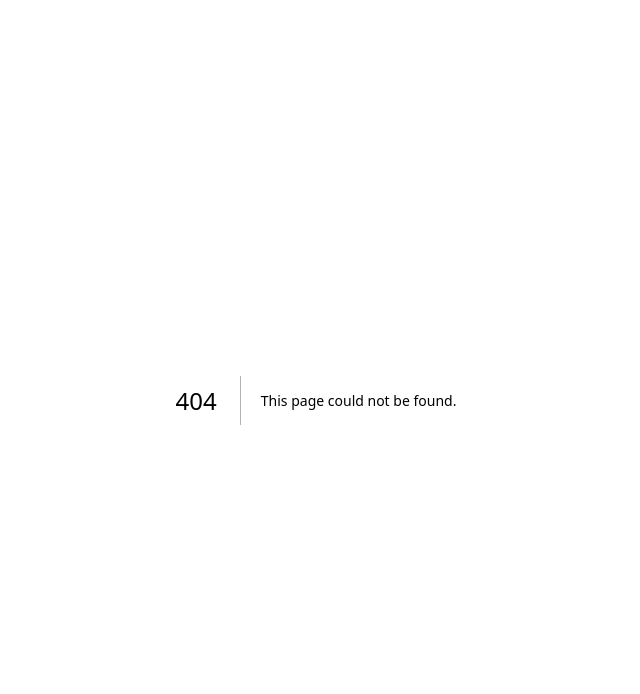
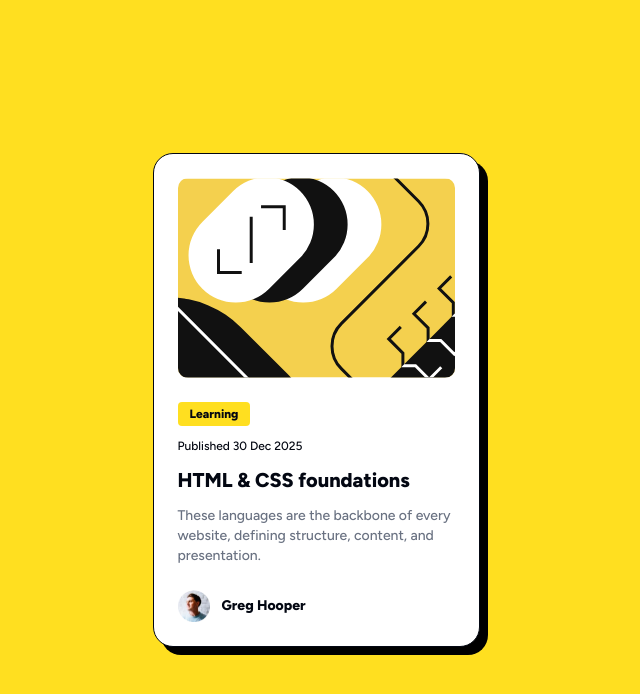
Before and after one commit to jcsamoyed/react_frontend_mentor_exercise, a Next.js app: page /blog-preview-card in a window 1280 px wide. Before the commit this address had no page. Shown: the top 694 px of the page, without its empty margins (324-964 px from the left). Built offline with nearby package versions, Linux system fonts and the light colour scheme.

Commit message:
feat: Blog Preview Card 切版

```diff
--- /dev/null
+++ b/app/blog-preview-card/page.tsx
@@ -0,0 +1,49 @@
+import { cn } from '@/lib/utils';
+import { Figtree } from 'next/font/google';
+import Image from 'next/image';
+import illustrationArticle from './images/illustration-article.svg';
+import AvatarImg from './images/image-avatar.webp';
+
+const figtree = Figtree({ subsets: ['latin'] });
+
+export default function BlogPreviewCard() {
+  return (
+    <main
+      className={cn(
+        figtree.className,
+        'min-h-screen bg-yellow-300 flex items-center justify-center'
+      )}
+    >
+      <div className='flex flex-col gap-6 p-6 bg-white rounded-[20px] border border-gray-950 max-w-81.75 shadow-[8px_8px_black]'>
+        <picture className='block rounded-[10px] overflow-hidden h-50'>
+          <Image
+            src={illustrationArticle}
+            alt='Article Illustration'
+            className='w-full h-full object-cover'
+          />
+        </picture>
+        <div className='flex flex-col items-start gap-3'>
+          <span className='text-gray-950 text-xs font-extrabold bg-yellow-300 py-1 px-3 rounded-sm'>
+            Learning
+          </span>
+          <span className='text-xs text-gray-950 font-medium'>
+            Published 30 Dec 2025
+          </span>
+          <h1 className='text-xl text-gray-950 font-extrabold'>
+            HTML & CSS foundations
+          </h1>
+          <p className='text-sm text-gray-500 font-medium'>
+            These languages are the backbone of every website, defining
+            structure, content, and presentation.
+          </p>
+        </div>
+        <div className='flex items-center gap-3'>
+          <Image src={AvatarImg} width={32} height={32} alt='Avatar' />
+          <span className='text-sm text-gray-950 font-extrabold'>
+            Greg Hooper
+          </span>
+        </div>
+      </div>
+    </main>
+  );
+}
--- a/app/page.tsx
+++ b/app/page.tsx
@@ -1,6 +1,9 @@
 import Link from 'next/link';
 
-const lessons = [{ id: 'qr-code-component', title: 'QR Code Component' }];
+const lessons = [
+  { id: 'qr-code-component', title: 'QR Code Component' },
+  { id: 'blog-preview-card', title: 'Blog Preview Card' },
+];
 
 export default function Home() {
   return (
```
Also changed, not shown: app/blog-preview-card/images/illustration-article.svg (added), app/blog-preview-card/images/image-avatar.webp (added).
